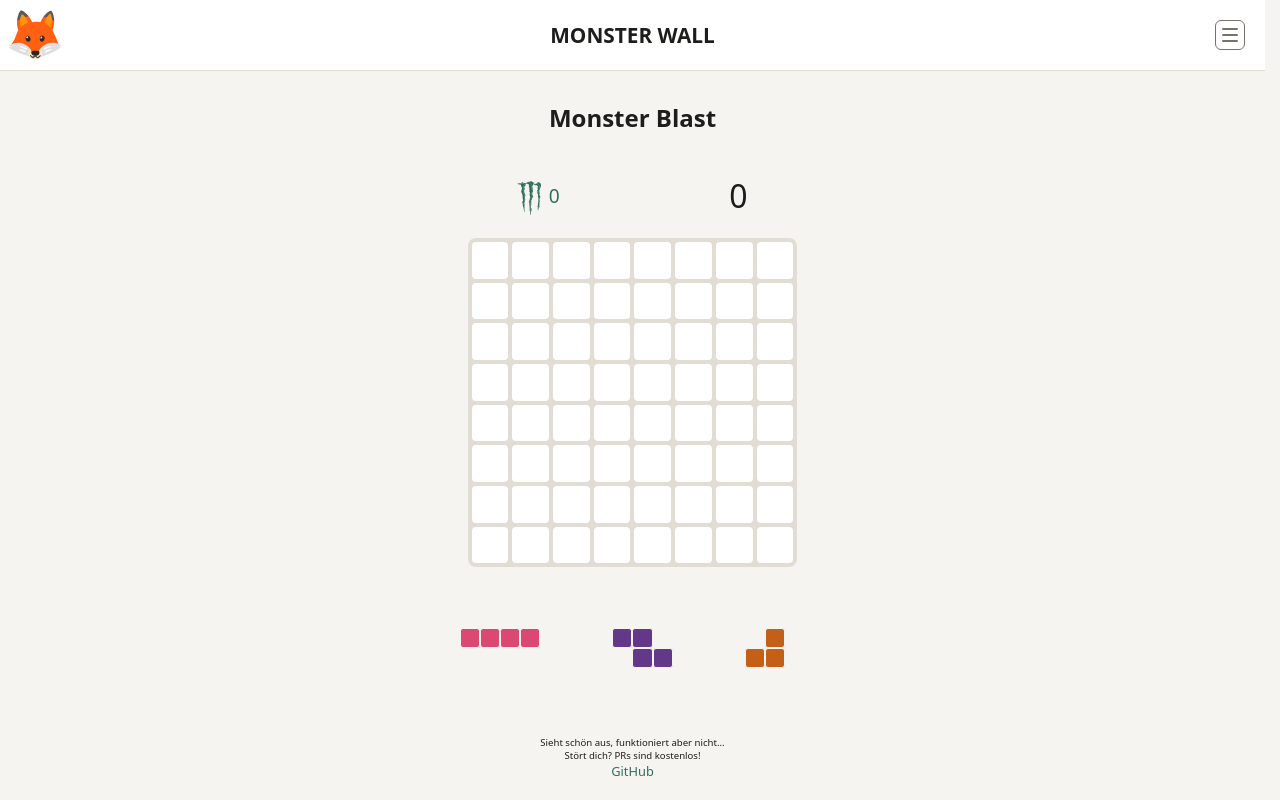
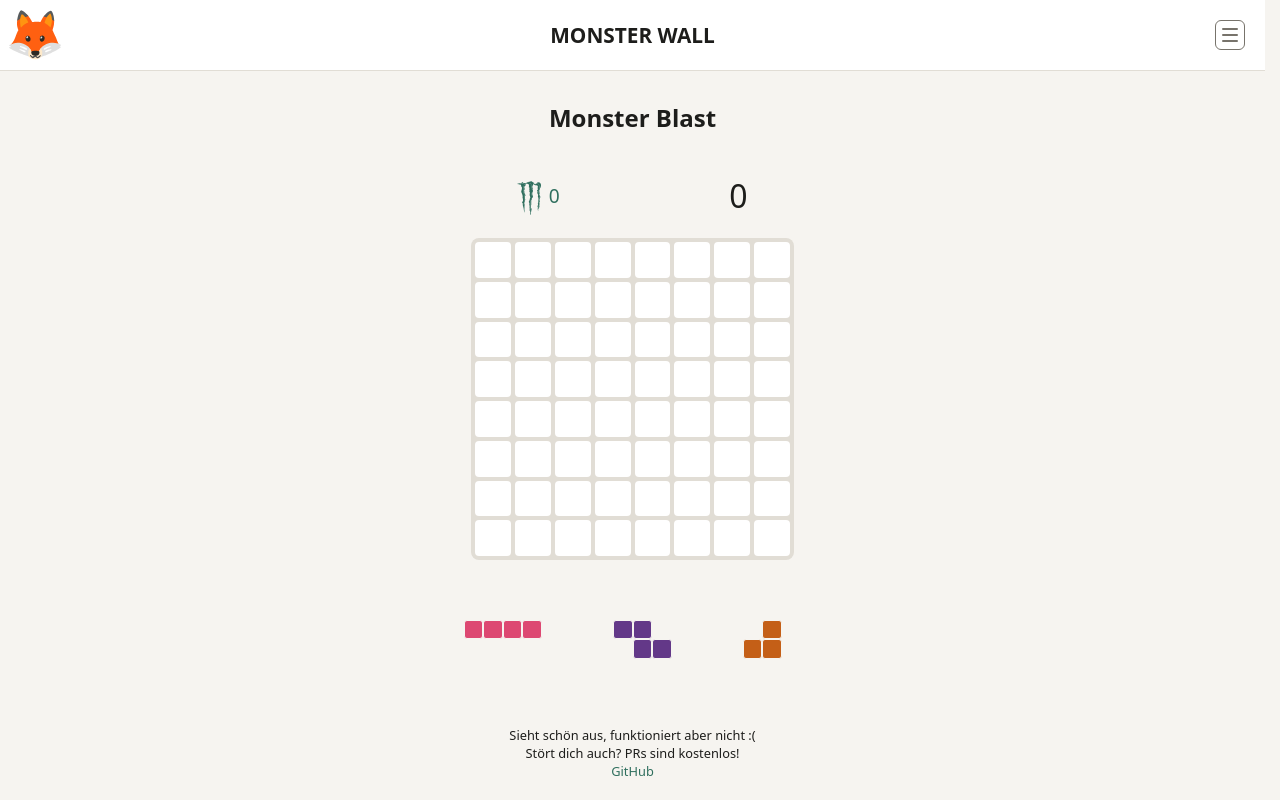
Before and after one commit to FireCatNine/KrebsGetraenk, a React (Vite) app: page /monsterblast in a window 1280 px wide. Built offline with nearby package versions, Linux system fonts and the light colour scheme.

Commit message:
Minor Fix

```diff
--- a/src/pages/MonsterBlast.jsx
+++ b/src/pages/MonsterBlast.jsx
@@ -29,8 +29,8 @@ export default function MonsterBlast() {
                     <div id='place2' className='shapePlace'></div>
                 </div>
             </div>
-            <p className='info'>Sieht schön aus, funktioniert aber nicht...</p>
-            <p className='info'>Stört dich? PRs sind kostenlos!</p>
+            <p className='info'>Sieht schön aus, funktioniert aber nicht :(</p>
+            <p className='info'>Stört dich auch? PRs sind kostenlos!</p>
             <a className='infoLink' href="https://github.com/FireCatNine/KrebsGetraenk" target='_blank' rel='noopener noreferrer'>GitHub</a>
         </div>
     )
--- a/src/styles/monster_blast.css
+++ b/src/styles/monster_blast.css
@@ -13,7 +13,7 @@
     }
 
     .info {
-        font-size: 0.6rem;
+        font-size: 0.8rem;
         color: var(--foreground);
         flex-shrink: 0;
     }
```
